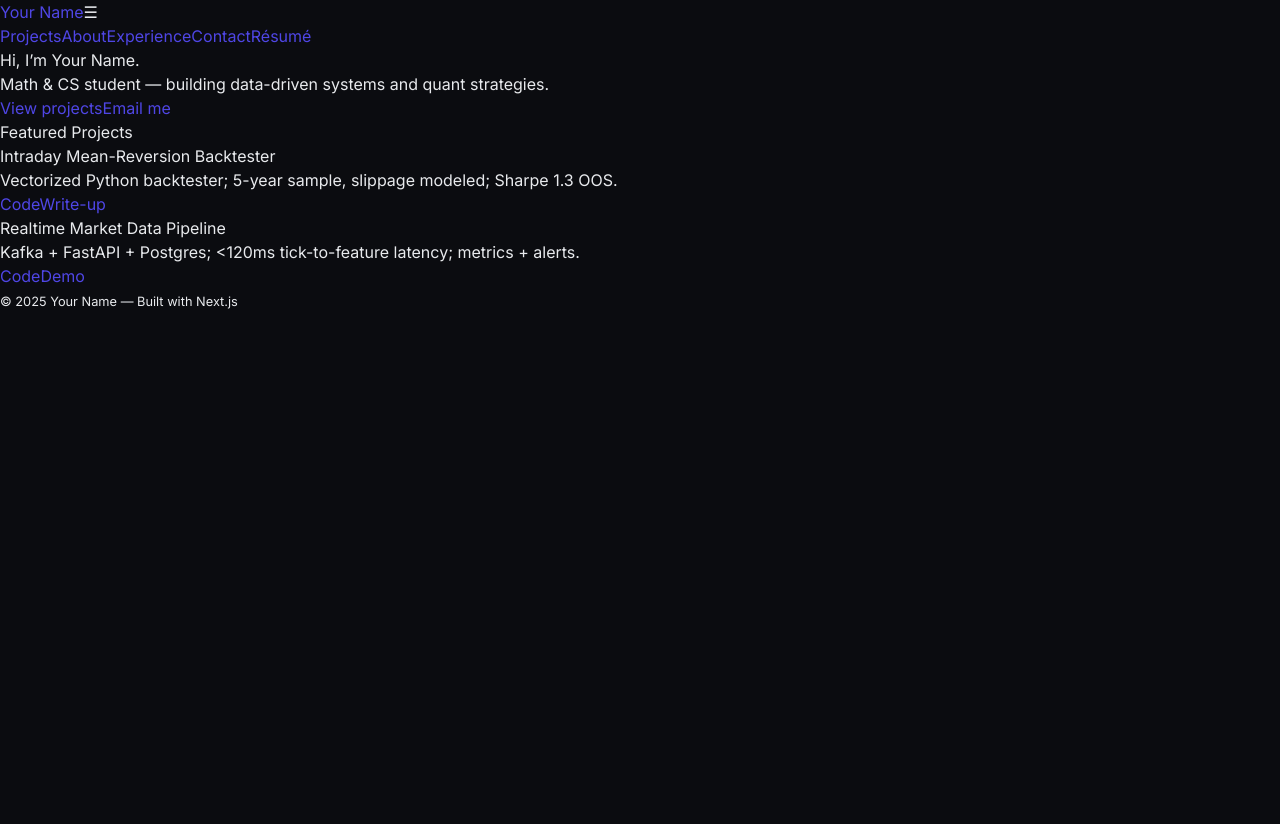
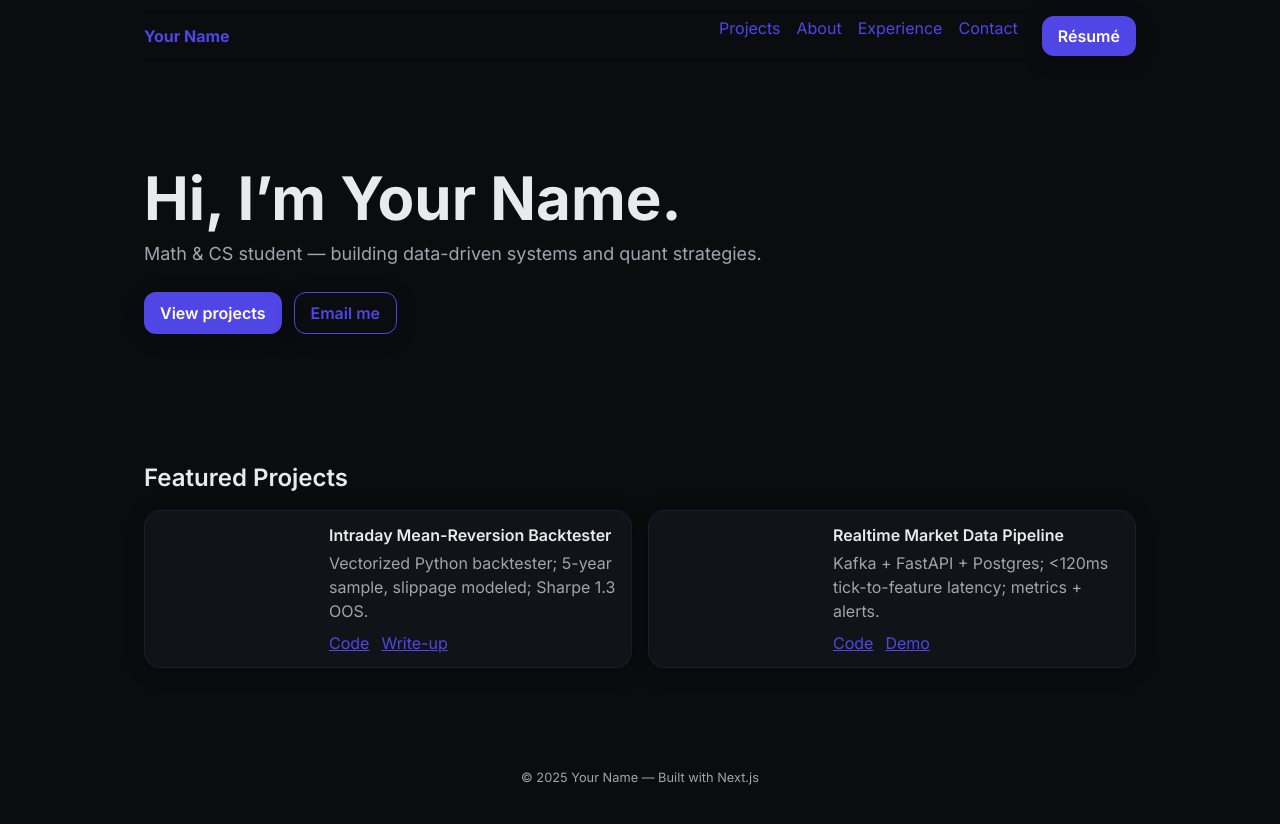
Before and after one commit to ko-mode/portfolio_website, a Next.js app: page / in a window 1280 px wide. Shown: the top 824 px of the page. Before the commit the page ends 800 px from the top, so only its background shows below. Built offline with nearby package versions, Linux system fonts and the light colour scheme.

Commit message:
configuring tailwind CSS colours, fonts and spacing for design

```diff
--- /dev/null
+++ b/tailwind.config.ts
@@ -0,0 +1,23 @@
+import type { Config } from 'tailwindcss'
+
+export default {
+  content: [
+    './app/**/*.{js,ts,jsx,tsx,mdx}',
+    './components/**/*.{js,ts,jsx,tsx,mdx}',
+  ],
+  theme: {
+    extend: {
+      colors: {
+        bg: '#0b0c10',
+        card: '#111318',
+        text: '#e8eaed',
+        muted: '#a0a4ab',
+        brand: '#4f46e5'
+      },
+      boxShadow: {
+        soft: '0 4px 20px rgba(0,0,0,0.25)'
+      }
+    }
+  },
+  plugins: []
+} satisfies Config
```
